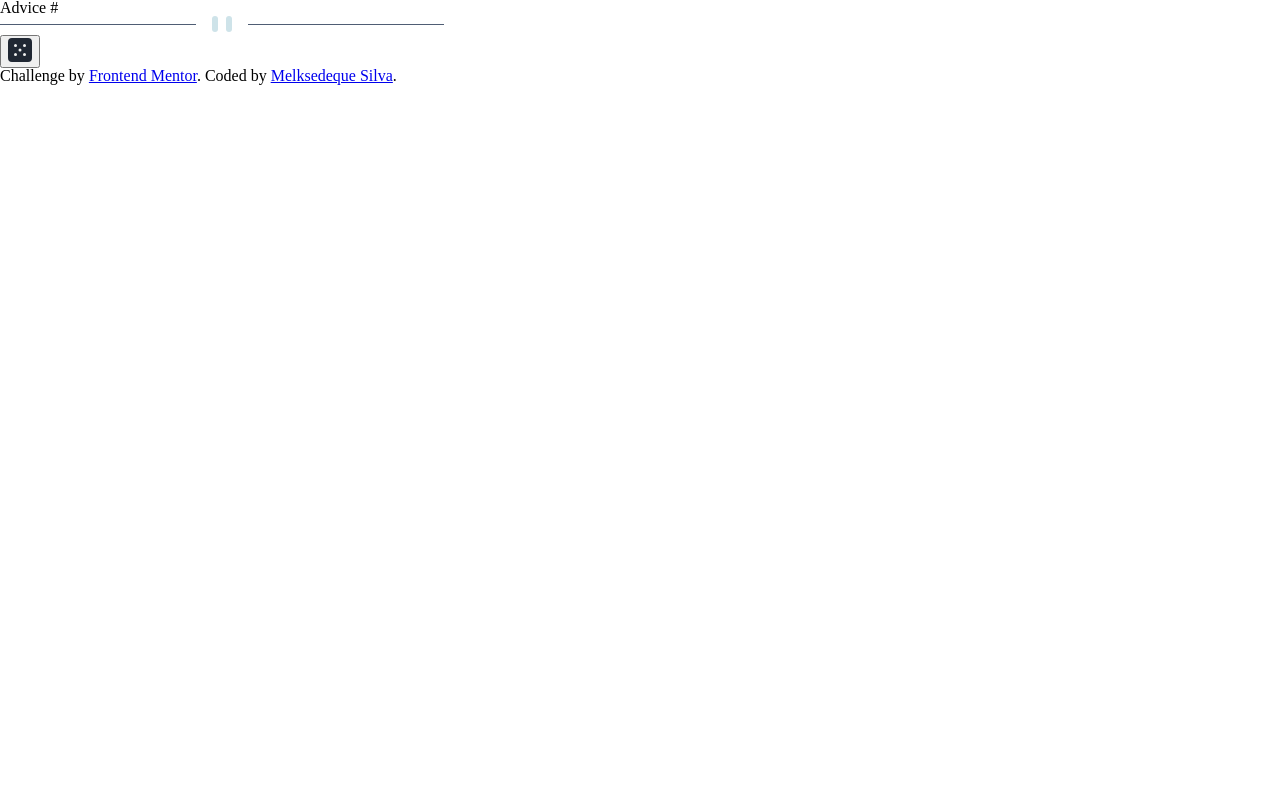
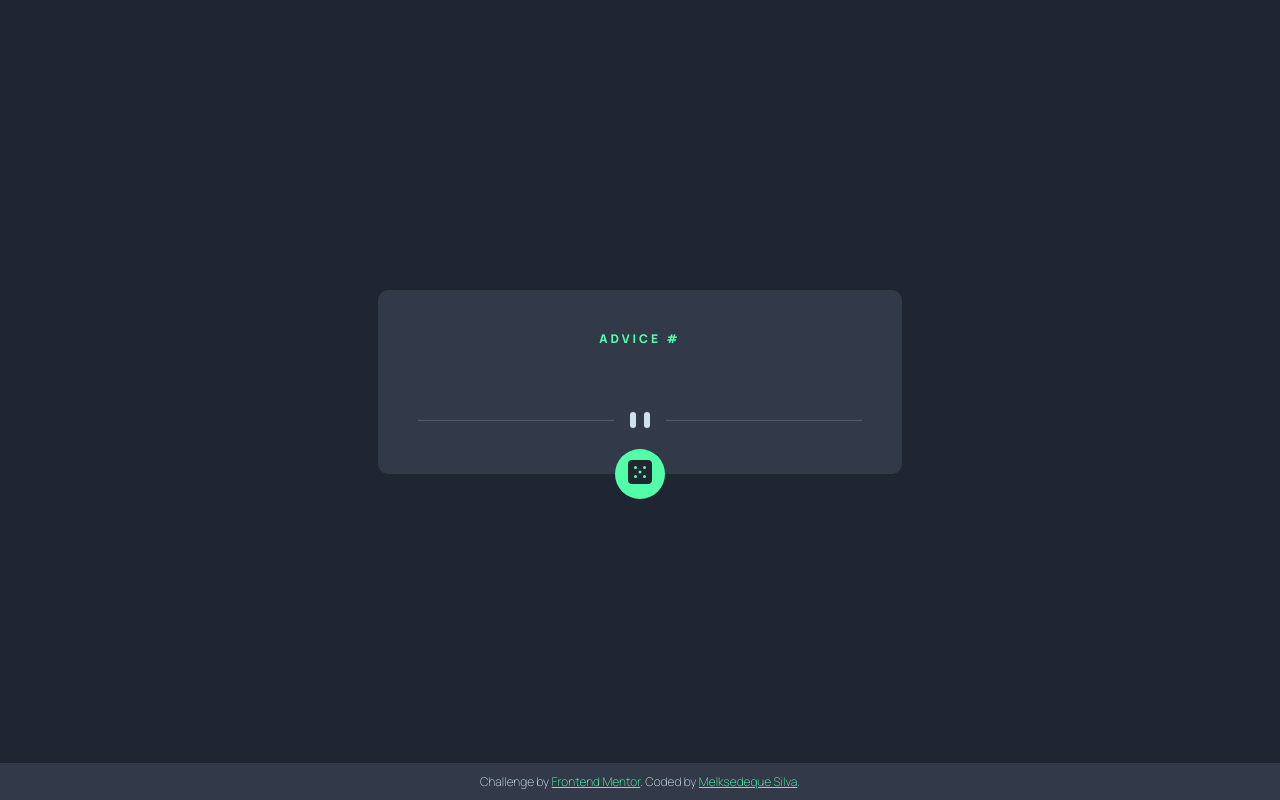
Before and after one commit to Melksedeque/advice-generator-app, a plain HTML site: page index.html in a window 1280 px wide. Drawn offline with nearby package versions, Linux system fonts and the light colour scheme; files that its build step writes are made by us from their sources.

Commit message:
Finishing the layout style

```diff
--- a/assets/scss/_page.scss
+++ b/assets/scss/_page.scss
@@ -1,9 +1,28 @@
 main.page {
-    header.site-header {}
+    align-items: center;
+    background-color: $dark_blue;
+    display: flex;
+    flex-flow: column nowrap;
+    font: $bold 20px $font;
+    height: 100vh;
+    justify-content: space-between;
     section.site-content {
         .card {
-            h2 {}
-            p {}
+            background-color: $dark_grayish_blue;
+            border-radius: 10px;
+            padding: 40px;
+            position: relative;
+            text-align: center;
+            h2 {
+                color: $neon_green;
+                font: $bold 12px $font;
+                letter-spacing: 3px;
+                text-transform: uppercase;
+            }
+            p {
+                color: $light_cyan;
+                padding: 30px 15px;
+            }
             div.divider {
                 .desktop {
                     display: block;
@@ -12,7 +31,55 @@ main.page {
                     display: none;
                 }
             }
+            button.button {
+                background-color: $neon_green;
+                border: 0 none;
+                border-radius: 100px;
+                bottom: -25px;
+                color: $light_cyan;
+                height: 50px;
+                left: 50%;
+                padding: 0;
+                position: absolute;
+                transform: translateX(-50%);
+                transition: all .25s ease;
+                width: 50px;
+                &:hover {
+                    box-shadow: 0 0 20px $neon_green;
+                }
+            }
         }
     }
-    footer.site-footer {}
+    footer.site-footer {
+        background-color: $dark_grayish_blue;
+        color: $light_cyan;
+        font: $light 12px $font;
+        padding: 10px;
+        text-align: center;
+        width: 100%;
+        a {
+            color: $neon_green;
+            &:hover {
+                text-decoration: none;
+            }
+        }
+    }
 }
+
+@media screen and (max-width: 401px) {
+    main.page {
+        section.site-content {
+            .card {
+                padding: 40px 20px;
+                div.divider {
+                    .desktop {
+                        display: none;
+                    }
+                    .mobile {
+                        display: block;
+                    }
+                }
+            }
+        }
+    }
+}
```
